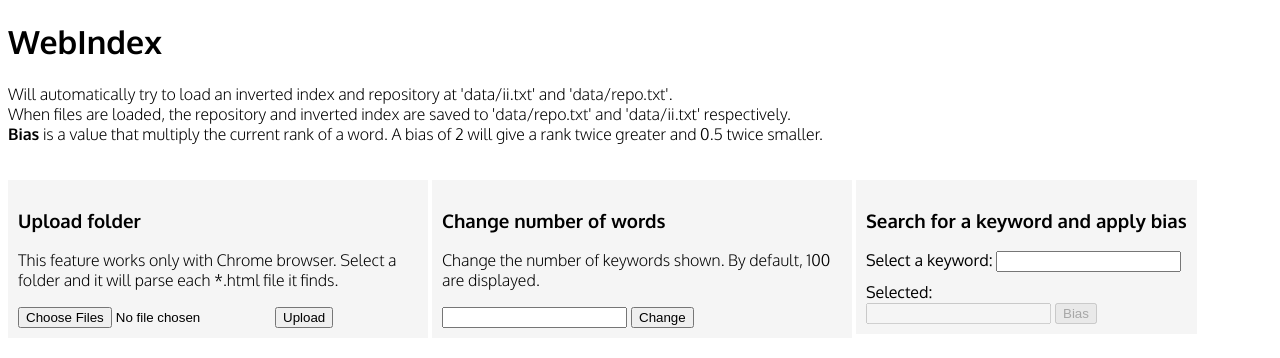
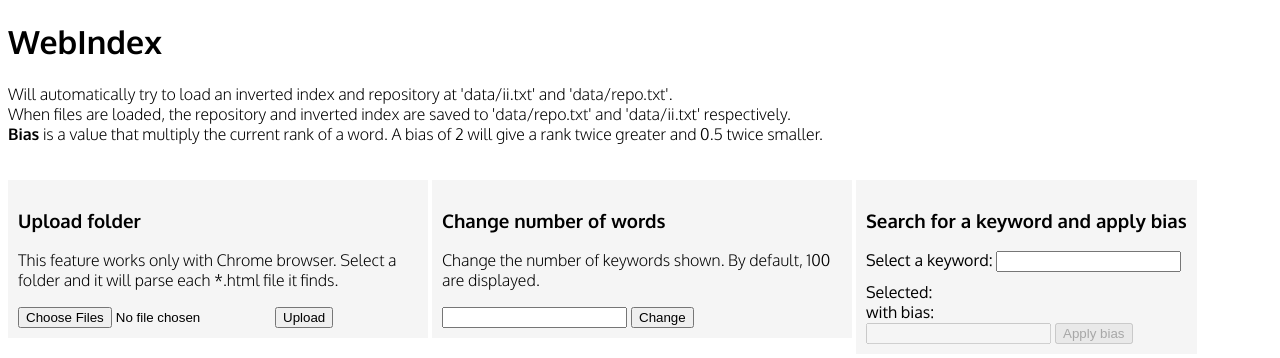
Before and after one commit to nkcr/WebIndex, a Flask app: page / in a window 1280 px wide. Shown: the top 358 px of the page. Run offline with Flask 2, Linux system fonts and the light colour scheme; some libraries are stand-ins or nearby versions.

Commit message:
UX update

```diff
--- a/app/static/design.css
+++ b/app/static/design.css
@@ -87,7 +87,7 @@ table {
   }
 
 .bias {
-  width: 100px;
+  width: 131px;
 }
 .bias input[type=number] {
   width: 40px;
--- a/app/templates/index.html
+++ b/app/templates/index.html
@@ -60,11 +60,13 @@
         <div class="keyword-update">
           Selected:
           <b><span class="keyword"></span></b>
+          <br>
+          with bias:
           <span class="rank"></span>
           <form action="" method=get>
             <input type="number" name="bias" disabled="" step="0.0001" min="0">
             <input type="hidden" name="word" class="keyword-form">
-            <input type="submit" value="Bias" disabled="">
+            <input type="submit" value="Apply bias" disabled="">
           </form>
         </div>
       </div>
@@ -87,7 +89,7 @@
             <form action="" method=get>
               <input type="number" name="bias" step="0.0001" min="0">
               <input type="hidden" name="word" value="{{ word[0] }}">
-              <input type="submit" value="Bias">
+              <input type="submit" value="Apply bias">
             </form>
           </td>
           <td class="kw toggle-keyword"><b>{{ word[0] }}</b> ({{ word[2] | length }})</td>
@@ -152,7 +154,7 @@
           select: function(event, ui){
             var el = $('.keyword-update');
             el.find('.keyword').text(ui.item.label);
-            el.find('.rank').text('(' + ui.item.rank + ')');
+            el.find('.rank').text(ui.item.rank);
             el.find('input').attr('disabled', false);
             el.find('.keyword-form').attr('value', ui.item.label);
           }
```
